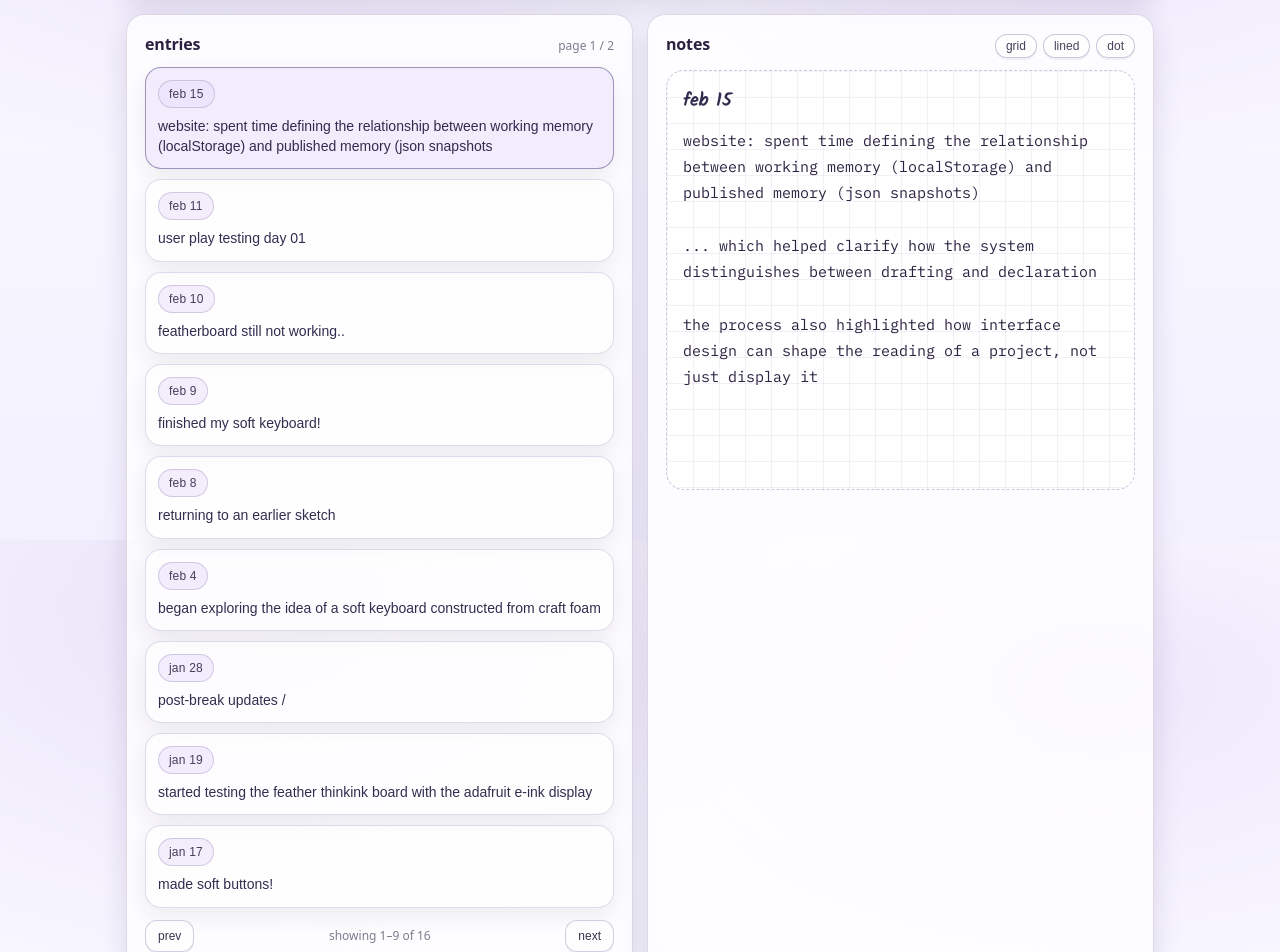
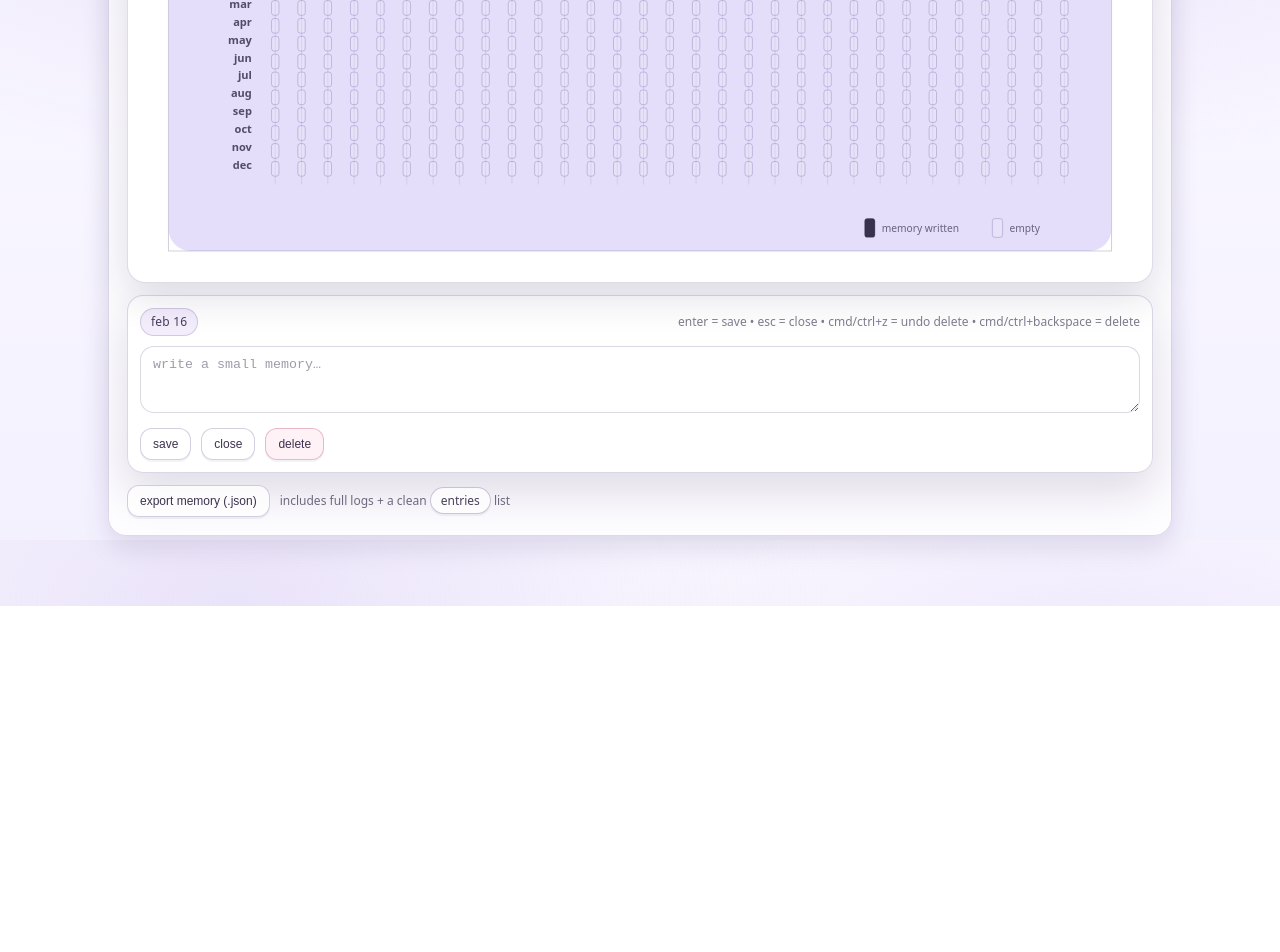
Before and after one commit to yafira/soft-computer, a Next.js app: page /log in a window 1280 px wide. Shown: the part 260-1212 px from the top of the page. After the commit the page ends 866 px from the top, so only its background shows below. Built offline with nearby package versions, Linux system fonts and the light colour scheme.

Commit message:
refactor: removed setState-in-effect patterns and derive pagination state

```diff
--- a/src/app/log/page.js
+++ b/src/app/log/page.js
@@ -1,15 +1,17 @@
-import { Suspense } from "react";
-import LogNotebookPage from "@/components/LogNotebookPage";
+import PunchCard from "@/components/PunchCard";
+import ExportMemory from "@/components/ExportMemory";
 
-export const dynamic = "force-dynamic";
+export default function PunchPage({ searchParams }) {
+  const mRaw = searchParams?.m;
+  const dRaw = searchParams?.d;
 
-export default function Page({ searchParams }) {
-  const focus =
-    typeof searchParams?.focus === "string" ? searchParams.focus : null;
+  const initialM = typeof mRaw === "string" ? Number(mRaw) : null;
+  const initialD = typeof dRaw === "string" ? Number(dRaw) : null;
 
   return (
-    <Suspense fallback={null}>
-      <LogNotebookPage initialFocus={focus} />
-    </Suspense>
+    <div className="panel">
+      <PunchCard initialM={initialM} initialD={initialD} />
+      <ExportMemory />
+    </div>
   );
 }
--- a/src/components/LogNotebookPage.js
+++ b/src/components/LogNotebookPage.js
@@ -36,28 +36,34 @@ async function fetchPublishedSnapshot() {
   }
 }
 
-export default function LogNotebookPage({ initialFocus = null }) {
+function readPaperMode() {
+  try {
+    if (typeof window === "undefined") return "grid";
+    const saved = localStorage.getItem(PAPER_MODE_KEY);
+    if (saved === "grid" || saved === "lined" || saved === "dot") return saved;
+    return "grid";
+  } catch {
+    return "grid";
+  }
+}
+
+function writePaperMode(mode) {
+  try {
+    localStorage.setItem(PAPER_MODE_KEY, mode);
+  } catch {}
+}
+
+export default function LogNotebookPage({ focus }) {
   const [entries, setEntries] = useState([]);
   const [query, setQuery] = useState("");
   const [activeId, setActiveId] = useState(null);
 
-  const [paperMode, setPaperMode] = useState("grid");
+  const [paperMode, setPaperMode] = useState(() => readPaperMode());
   const [page, setPage] = useState(0);
 
-  // keep paper mode public + per-user (stored locally)
+  // persist paper mode on change (no effect state updates; only side effect)
   useEffect(() => {
-    try {
-      const saved = localStorage.getItem(PAPER_MODE_KEY);
-      if (saved === "grid" || saved === "lined" || saved === "dot") {
-        setPaperMode(saved);
-      }
-    } catch {}
-  }, []);
-
-  useEffect(() => {
-    try {
-      localStorage.setItem(PAPER_MODE_KEY, paperMode);
-    } catch {}
+    writePaperMode(paperMode);
   }, [paperMode]);
 
   // published snapshot (public)
@@ -91,49 +97,53 @@ export default function LogNotebookPage({ initialFocus = null }) {
     );
   }, [entries, query]);
 
-  // reset to page 0 when searching
-  useEffect(() => {
-    setPage(0);
-  }, [query]);
-
   const totalPages = useMemo(() => {
     return Math.max(1, Math.ceil(filtered.length / PAGE_SIZE));
   }, [filtered.length]);
 
-  // clamp page if filtering reduces total pages
+  // clamp page at render-time for UI + slicing
+  const safePage = Math.min(page, totalPages - 1);
+
+  const pagedEntries = useMemo(() => {
+    const start = safePage * PAGE_SIZE;
+    return filtered.slice(start, start + PAGE_SIZE);
+  }, [filtered, safePage]);
+
+  // set active based on focus or default to newest
   useEffect(() => {
-    setPage((p) => Math.min(p, totalPages - 1));
-  }, [totalPages]);
+    if (typeof window === "undefined") return;
+    if (!entries.length) return;
 
-  // slice current page
-  const pagedEntries = useMemo(() => {
-    const start = page * PAGE_SIZE;
-    return filtered.slice(start, start + PAGE_SIZE);
-  }, [filtered, page]);
-
-  // set initial focus (from server page prop), else default to newest
-  useEffect(() => {
-    if (initialFocus) {
-      const idx = filtered.findIndex((e) => e.id === initialFocus);
+    queueMicrotask(() => {
+      if (focus) {
+        const idx = entries.findIndex((e) => e.id === focus);
         if (idx >= 0) {
           const targetPage = Math.floor(idx / PAGE_SIZE);
-        setPage(targetPage);
-        setActiveId(initialFocus);
+          setPage((p) => (p === targetPage ? p : targetPage));
+          setActiveId((id) => (id === focus ? id : focus));
           return;
         }
       }
 
       if (!activeId && filtered.length > 0) {
-      setActiveId(filtered[0].id);
+        const nextId = filtered[0].id;
+        setActiveId((id) => (id === nextId ? id : nextId));
       }
-    // eslint-disable-next-line react-hooks/exhaustive-deps
-  }, [initialFocus, filtered]);
+    });
+  }, [entries, filtered, activeId, focus]);
 
-  // if active entry is not on the current page, pick the first entry on that page
+  // if active entry is not on the current page, pick first entry on that page
   useEffect(() => {
     if (!activeId) return;
+    if (pagedEntries.length === 0) return;
+
     const onPage = pagedEntries.some((e) => e.id === activeId);
-    if (!onPage && pagedEntries.length > 0) setActiveId(pagedEntries[0].id);
+    if (onPage) return;
+
+    queueMicrotask(() => {
+      const nextId = pagedEntries[0].id;
+      setActiveId((id) => (id === nextId ? id : nextId));
+    });
   }, [activeId, pagedEntries]);
 
   const activeEntry = useMemo(() => {
@@ -143,8 +153,22 @@ export default function LogNotebookPage({ initialFocus = null }) {
 
   const isDev = process.env.NODE_ENV === "development";
 
-  const canPrev = page > 0;
-  const canNext = page < totalPages - 1;
+  const canPrev = safePage > 0;
+  const canNext = safePage < totalPages - 1;
+
+  function onSearchChange(value) {
+    setQuery(value);
+    // reset page immediately (avoid effect)
+    setPage(0);
+  }
+
+  function goPrev() {
+    setPage((p) => Math.max(0, p - 1));
+  }
+
+  function goNext() {
+    setPage((p) => Math.min(totalPages - 1, p + 1));
+  }
 
   return (
     <main className="wrap">
@@ -172,7 +196,7 @@ export default function LogNotebookPage({ initialFocus = null }) {
             className="input"
             placeholder="search entries..."
             value={query}
-            onChange={(e) => setQuery(e.target.value)}
+            onChange={(e) => onSearchChange(e.target.value)}
           />
           <div className="small subtle" style={{ whiteSpace: "nowrap" }}>
             {filtered.length} entr{filtered.length === 1 ? "y" : "ies"}
@@ -185,7 +209,7 @@ export default function LogNotebookPage({ initialFocus = null }) {
           <div className="panelTitleRow">
             <div className="h2">entries</div>
             <div className="small subtle">
-              page {page + 1} / {totalPages}
+              page {safePage + 1} / {totalPages}
             </div>
           </div>
 
@@ -221,14 +245,14 @@ export default function LogNotebookPage({ initialFocus = null }) {
                 type="button"
                 className="btn ghost"
                 disabled={!canPrev}
-                onClick={() => setPage((p) => Math.max(0, p - 1))}
+                onClick={goPrev}
               >
                 prev
               </button>
 
               <div className="small subtle">
-                showing {page * PAGE_SIZE + 1}–
-                {Math.min((page + 1) * PAGE_SIZE, filtered.length)} of{" "}
+                showing {safePage * PAGE_SIZE + 1}–
+                {Math.min((safePage + 1) * PAGE_SIZE, filtered.length)} of{" "}
                 {filtered.length}
               </div>
 
@@ -236,7 +260,7 @@ export default function LogNotebookPage({ initialFocus = null }) {
                 type="button"
                 className="btn ghost"
                 disabled={!canNext}
-                onClick={() => setPage((p) => Math.min(totalPages - 1, p + 1))}
+                onClick={goNext}
               >
                 next
               </button>
--- a/src/components/PunchCard.js
+++ b/src/components/PunchCard.js
@@ -1,7 +1,6 @@
 "use client";
 
 import { useEffect, useMemo, useRef, useState } from "react";
-import { useSearchParams } from "next/navigation";
 
 const STORAGE_KEY = "softcomputer_process_2026";
 const months = [
@@ -52,9 +51,7 @@ function clamp(n, a, b) {
   return Math.max(a, Math.min(b, n));
 }
 
-export default function PunchCard() {
-  const searchParams = useSearchParams();
-
+export default function PunchCard({ initialM = null, initialD = null }) {
   const containerRef = useRef(null);
   const didAutoOpenRef = useRef(false);
 
@@ -64,7 +61,7 @@ export default function PunchCard() {
   const [lastDeleted, setLastDeleted] = useState(null);
   const [state, setState] = useState(() => emptyState());
 
-  // load storage after hydration (avoids mismatch + turbopack warning)
+  // load storage after hydration
   useEffect(() => {
     let alive = true;
 
@@ -78,7 +75,7 @@ export default function PunchCard() {
     };
   }, []);
 
-  // live updates (no mounted dependency)
+  // live updates
   useEffect(() => {
     const onUpdate = () => setState(loadState());
     window.addEventListener("softcomputer-update", onUpdate);
@@ -244,33 +241,21 @@ export default function PunchCard() {
       window.removeEventListener("keydown", onKey, { capture: true });
   }, [active, lastDeleted, draft]);
 
-  // auto-open on first visit (client-only)
+  // auto-open on first visit (uses server-provided params, no useSearchParams)
   useEffect(() => {
     if (didAutoOpenRef.current) return;
 
-    const mParam = searchParams.get("m");
-    const dParam = searchParams.get("d");
+    let m = initialM;
+    let d = initialD;
 
-    let m;
-    let d;
-
-    if (mParam != null && dParam != null) {
-      m = Number(mParam);
-      d = Number(dParam);
-      if (Number.isNaN(m) || Number.isNaN(d)) {
-        m = null;
-        d = null;
-      }
-    }
-
-    if (m == null || d == null) {
+    if (m == null || d == null || Number.isNaN(m) || Number.isNaN(d)) {
       const today = new Date();
       m = today.getMonth();
       d = today.getDate() - 1;
     }
 
-    m = clamp(m, 0, 11);
-    d = clamp(d, 0, 30);
+    m = clamp(Number(m), 0, 11);
+    d = clamp(Number(d), 0, 30);
 
     const t = setTimeout(() => {
       openEditor(m, d);
@@ -278,7 +263,7 @@ export default function PunchCard() {
     }, 140);
 
     return () => clearTimeout(t);
-  }, [searchParams]);
+  }, [initialM, initialD]);
 
   function pointToCell(clientX, clientY) {
     const el = containerRef.current;
@@ -380,9 +365,6 @@ export default function PunchCard() {
               >
                 soft computer — process memory 2026
               </text>
-              {/* <text x={geo.cardX + 36} y={geo.cardY + 64} className="punchHint">
-                click a slot to write memory for that day
-              </text> */}
 
               {Array.from({ length: geo.cols }).map((_, c) => {
                 const x = geo.gridX + c * geo.colW + geo.colW / 2;
@@ -517,7 +499,6 @@ export default function PunchCard() {
               ) : null}
             </g>
 
-            {/* outline stroke to sell the cut corner */}
             <path
               d={`
                 M ${geo.cardX + 24} ${geo.cardY}
```
Lines whose indentation alone changed are shown as unchanged.
